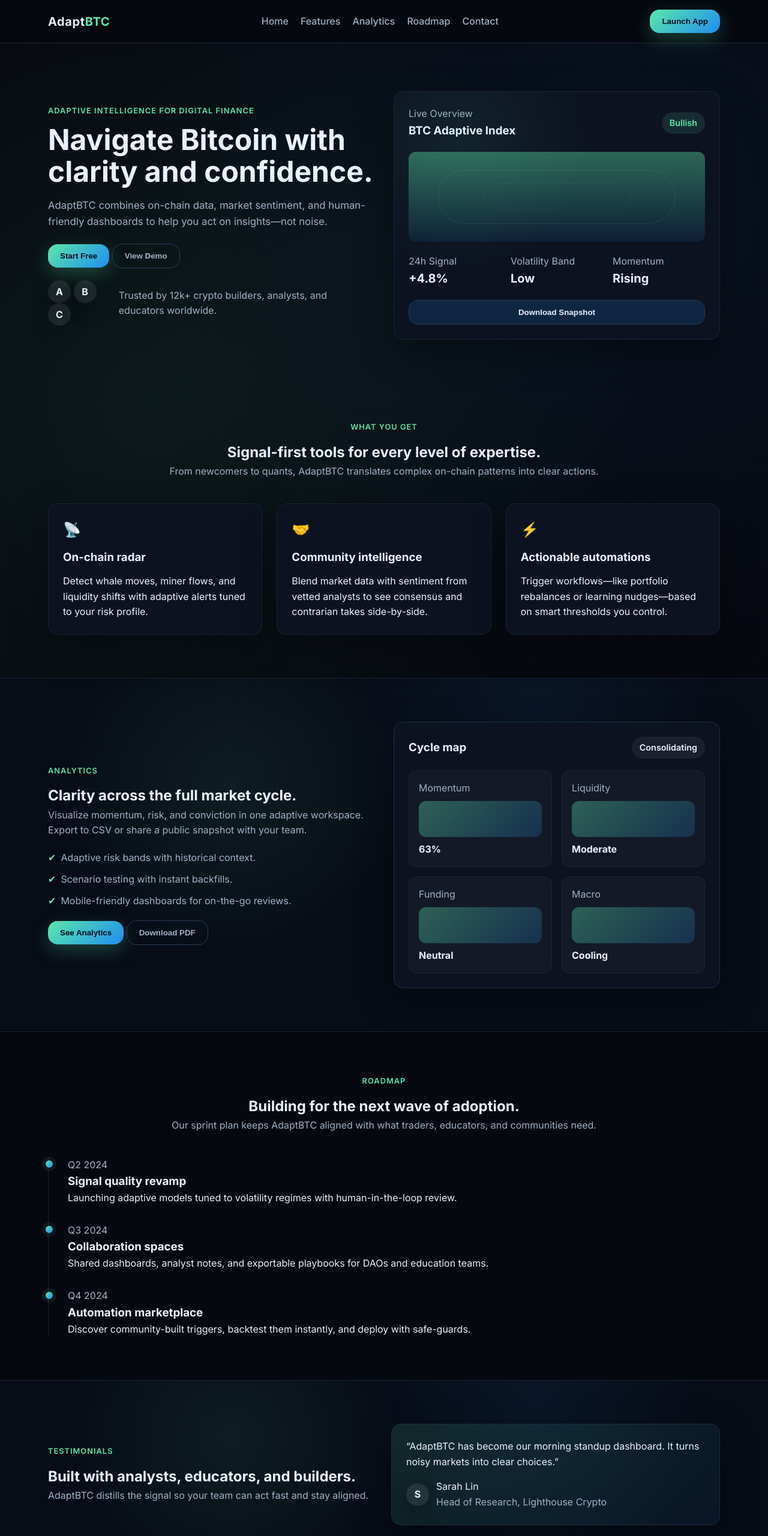
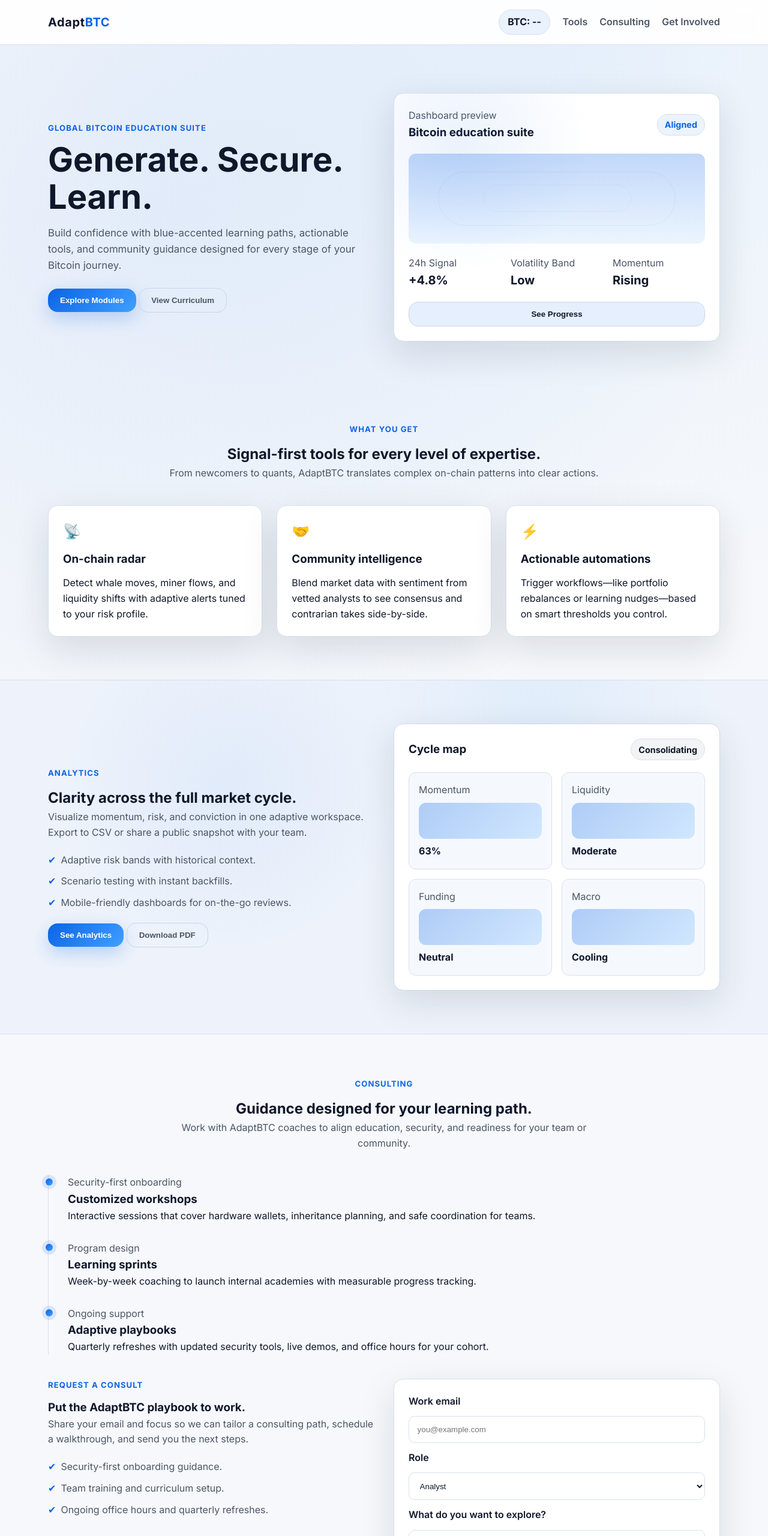
Before and after one commit to Jaycee21303/AdaptBTCstatic, a plain HTML site: page index.html in a window 1280 px wide. Shown: the top 2560 px of the page at 60% size. Drawn offline with Linux system fonts and the light colour scheme; no server answers.

Commit message:
Add consulting intake and donation updates

```diff
--- a/index.html
+++ b/index.html
@@ -13,15 +13,13 @@
 <body>
   <header class="site-header">
     <div class="container nav-container">
-      <div class="logo">Adapt<span>BTC</span></div>
+      <div class="logo" aria-label="AdaptBTC logo">Adapt<span>BTC</span></div>
       <nav class="nav" id="navMenu">
-        <a href="#hero">Home</a>
-        <a href="#features">Features</a>
-        <a href="#analytics">Analytics</a>
-        <a href="#roadmap">Roadmap</a>
-        <a href="#contact">Contact</a>
+        <span class="ticker" id="btcTicker" aria-live="polite">BTC: --</span>
+        <a href="#tools">Tools</a>
+        <a href="#consulting">Consulting</a>
+        <a href="#donate">Get Involved</a>
       </nav>
-      <button class="btn primary">Launch App</button>
       <button class="nav-toggle" id="navToggle" aria-label="Toggle navigation">
         <span></span><span></span><span></span>
       </button>
@@ -32,29 +30,21 @@
     <section id="hero" class="hero">
       <div class="container hero-grid">
         <div class="hero-text">
-          <p class="eyebrow">Adaptive intelligence for digital finance</p>
-          <h1>Navigate Bitcoin with clarity and confidence.</h1>
-          <p class="lead">AdaptBTC combines on-chain data, market sentiment, and human-friendly dashboards to help you act on insights—not noise.</p>
+          <p class="eyebrow">Global Bitcoin education suite</p>
+          <h1>Generate. Secure. Learn.</h1>
+          <p class="lead">Build confidence with blue-accented learning paths, actionable tools, and community guidance designed for every stage of your Bitcoin journey.</p>
           <div class="cta-group">
-            <button class="btn primary">Start Free</button>
-            <button class="btn ghost">View Demo</button>
-          </div>
-          <div class="social-proof">
-            <div class="avatars">
-              <span class="avatar">A</span>
-              <span class="avatar">B</span>
-              <span class="avatar">C</span>
-            </div>
-            <p>Trusted by 12k+ crypto builders, analysts, and educators worldwide.</p>
+            <button class="btn primary">Explore Modules</button>
+            <button class="btn ghost">View Curriculum</button>
           </div>
         </div>
         <div class="hero-card">
           <div class="card-header">
             <div>
-              <p class="muted">Live Overview</p>
-              <h3>BTC Adaptive Index</h3>
+              <p class="muted">Dashboard preview</p>
+              <h3>Bitcoin education suite</h3>
             </div>
-            <span class="status good">Bullish</span>
+            <span class="status good">Aligned</span>
           </div>
           <div class="chart" role="img" aria-label="Stylized sparkline chart"></div>
           <div class="metrics">
@@ -71,12 +61,12 @@
               <h4>Rising</h4>
             </div>
           </div>
-          <button class="btn secondary full">Download Snapshot</button>
+          <button class="btn secondary full">See Progress</button>
         </div>
       </div>
     </section>
 
-    <section id="features" class="section">
+    <section id="tools" class="section">
       <div class="container section-header">
         <p class="eyebrow">What you get</p>
         <h2>Signal-first tools for every level of expertise.</h2>
@@ -148,37 +138,66 @@
       </div>
     </section>
 
-    <section id="roadmap" class="section">
+    <section id="consulting" class="section">
       <div class="container section-header">
-        <p class="eyebrow">Roadmap</p>
-        <h2>Building for the next wave of adoption.</h2>
-        <p class="muted">Our sprint plan keeps AdaptBTC aligned with what traders, educators, and communities need.</p>
+        <p class="eyebrow">Consulting</p>
+        <h2>Guidance designed for your learning path.</h2>
+        <p class="muted">Work with AdaptBTC coaches to align education, security, and readiness for your team or community.</p>
       </div>
       <div class="container timeline">
         <div class="timeline-item">
           <div class="dot"></div>
           <div>
-            <p class="muted">Q2 2024</p>
-            <h3>Signal quality revamp</h3>
-            <p>Launching adaptive models tuned to volatility regimes with human-in-the-loop review.</p>
+            <p class="muted">Security-first onboarding</p>
+            <h3>Customized workshops</h3>
+            <p>Interactive sessions that cover hardware wallets, inheritance planning, and safe coordination for teams.</p>
           </div>
         </div>
         <div class="timeline-item">
           <div class="dot"></div>
           <div>
-            <p class="muted">Q3 2024</p>
-            <h3>Collaboration spaces</h3>
-            <p>Shared dashboards, analyst notes, and exportable playbooks for DAOs and education teams.</p>
+            <p class="muted">Program design</p>
+            <h3>Learning sprints</h3>
+            <p>Week-by-week coaching to launch internal academies with measurable progress tracking.</p>
           </div>
         </div>
         <div class="timeline-item">
           <div class="dot"></div>
           <div>
-            <p class="muted">Q4 2024</p>
-            <h3>Automation marketplace</h3>
-            <p>Discover community-built triggers, backtest them instantly, and deploy with safe-guards.</p>
+            <p class="muted">Ongoing support</p>
+            <h3>Adaptive playbooks</h3>
+            <p>Quarterly refreshes with updated security tools, live demos, and office hours for your cohort.</p>
           </div>
         </div>
+      </div>
+
+      <div class="container consulting-cta">
+        <div>
+          <p class="eyebrow">Request a consult</p>
+          <h3>Put the AdaptBTC playbook to work.</h3>
+          <p class="muted">Share your email and focus so we can tailor a consulting path, schedule a walkthrough, and send you the next steps.</p>
+          <ul class="checklist">
+            <li>Security-first onboarding guidance.</li>
+            <li>Team training and curriculum setup.</li>
+            <li>Ongoing office hours and quarterly refreshes.</li>
+          </ul>
+        </div>
+        <form class="card form" id="interestForm">
+          <label for="email">Work email</label>
+          <input type="email" id="email" name="email" placeholder="you@example.com" required>
+          <label for="role">Role</label>
+          <select id="role" name="role">
+            <option>Analyst</option>
+            <option>Educator</option>
+            <option>Researcher</option>
+            <option>Community Lead</option>
+            <option>Investor</option>
+          </select>
+          <label for="message">What do you want to explore?</label>
+          <textarea id="message" name="message" rows="3" placeholder="Signals, dashboards, automations..."></textarea>
+          <button type="submit" class="btn primary full">Request access</button>
+          <p class="form-feedback" id="formFeedback" role="status" aria-live="polite"></p>
+        </form>
       </div>
     </section>
 
@@ -202,29 +221,27 @@
       </div>
     </section>
 
-    <section id="contact" class="section cta">
+    <section id="donate" class="section cta">
       <div class="container cta-grid">
         <div>
-          <p class="eyebrow">Get started</p>
-          <h2>Ready to adapt faster?</h2>
-          <p class="muted">Join thousands of investors, educators, and communities building with AdaptBTC insights.</p>
+          <p class="eyebrow">Get involved</p>
+          <h2>Support AdaptBTC's education mission.</h2>
+          <p class="muted">Your donation fuels open Bitcoin education, community workshops, and new tool development for learners worldwide.</p>
+          <ul class="checklist">
+            <li>Fund scholarships for new Bitcoin learners.</li>
+            <li>Back local meetups and virtual clinics.</li>
+            <li>Accelerate new tools built by AdaptBTC.</li>
+          </ul>
         </div>
-        <form class="card form" id="interestForm">
-          <label for="email">Work email</label>
-          <input type="email" id="email" name="email" placeholder="you@example.com" required>
-          <label for="role">Role</label>
-          <select id="role" name="role">
-            <option>Analyst</option>
-            <option>Educator</option>
-            <option>Researcher</option>
-            <option>Community Lead</option>
-            <option>Investor</option>
-          </select>
-          <label for="message">What do you want to explore?</label>
-          <textarea id="message" name="message" rows="3" placeholder="Signals, dashboards, automations..."></textarea>
-          <button type="submit" class="btn primary full">Request access</button>
-          <p class="form-feedback" id="formFeedback" role="status" aria-live="polite"></p>
-        </form>
+        <div class="card donation">
+          <p class="muted">Send BTC to:</p>
+          <p class="strong">bc1qadaptbtc4learners0000000000</p>
+          <p class="muted">Or donate via USD to keep the education hub running.</p>
+          <div class="cta-group">
+            <button class="btn primary full">Donate in BTC</button>
+            <button class="btn secondary full">Donate in USD</button>
+          </div>
+        </div>
       </div>
     </section>
   </main>
@@ -236,10 +253,10 @@
           <p class="muted">Adaptive Bitcoin intelligence built for humans.</p>
         </div>
         <div class="footer-links">
-        <a href="#features">Features</a>
+          <a href="#tools">Tools</a>
           <a href="#analytics">Analytics</a>
-        <a href="#roadmap">Roadmap</a>
-        <a href="#contact">Contact</a>
+          <a href="#consulting">Consulting</a>
+          <a href="#donate">Get Involved</a>
         </div>
         <div class="footer-actions">
           <button class="btn secondary">Status</button>
--- a/script.js
+++ b/script.js
@@ -2,6 +2,7 @@
 const navMenu = document.getElementById('navMenu');
 const form = document.getElementById('interestForm');
 const feedback = document.getElementById('formFeedback');
+const btcTicker = document.getElementById('btcTicker');
 
 navToggle?.addEventListener('click', () => {
   navMenu?.classList.toggle('open');
@@ -16,3 +17,44 @@
   feedback.style.color = 'var(--primary)';
   form.reset();
 });
+
+async function fetchCoinbasePrice() {
+  const response = await fetch('https://api.coinbase.com/v2/prices/BTC-USD/spot');
+  if (!response.ok) throw new Error('Coinbase request failed');
+
+  const data = await response.json();
+  const amount = parseFloat(data?.data?.amount);
+  if (Number.isFinite(amount)) return amount;
+
+  throw new Error('Coinbase returned no price');
+}
+
+async function fetchCoingeckoPrice() {
+  const response = await fetch('https://api.coingecko.com/api/v3/simple/price?ids=bitcoin&vs_currencies=usd&precision=2');
+  if (!response.ok) throw new Error('Coingecko request failed');
+
+  const data = await response.json();
+  const amount = parseFloat(data?.bitcoin?.usd);
+  if (Number.isFinite(amount)) return amount;
+
+  throw new Error('Coingecko returned no price');
+}
+
+async function updateTicker() {
+  if (!btcTicker) return;
+
+  btcTicker.textContent = 'BTC: updating…';
+
+  try {
+    const price = await fetchCoinbasePrice().catch(fetchCoingeckoPrice);
+
+    btcTicker.textContent = price
+      ? `BTC: $${Number(price).toLocaleString(undefined, { minimumFractionDigits: 2, maximumFractionDigits: 2 })}`
+      : 'BTC: --';
+  } catch (error) {
+    btcTicker.textContent = 'BTC: --';
+  }
+}
+
+updateTicker();
+setInterval(updateTicker, 30000);
--- a/styles.css
+++ b/styles.css
@@ -1,13 +1,13 @@
 :root {
-  --bg: #06080f;
-  --panel: #0c1220;
-  --muted: #9fb0c3;
-  --text: #eaf2ff;
-  --primary: #5be7a9;
-  --secondary: #1f8ef1;
-  --border: #1b2436;
-  --gradient: linear-gradient(135deg, #5be7a9, #1f8ef1);
-  --shadow: 0 20px 60px rgba(0, 0, 0, 0.35);
+  --bg: #f6f8fb;
+  --panel: #ffffff;
+  --muted: #4b5565;
+  --text: #0f172a;
+  --primary: #0b63e6;
+  --secondary: #1b8ff3;
+  --border: #d9dfeb;
+  --gradient: linear-gradient(135deg, #0b63e6, #41a0ff);
+  --shadow: 0 20px 60px rgba(15, 23, 42, 0.12);
   --radius: 16px;
 }
 
@@ -19,8 +19,8 @@
 
 body {
   font-family: 'Inter', system-ui, -apple-system, sans-serif;
-  background: radial-gradient(circle at 20% 20%, rgba(91, 231, 169, 0.08), transparent 28%),
-    radial-gradient(circle at 80% 10%, rgba(31, 142, 241, 0.08), transparent 26%),
+  background: radial-gradient(circle at 20% 10%, rgba(11, 99, 230, 0.08), transparent 28%),
+    radial-gradient(circle at 80% 0%, rgba(65, 160, 255, 0.08), transparent 26%),
     var(--bg);
   color: var(--text);
   line-height: 1.6;
@@ -41,7 +41,7 @@
   position: sticky;
   top: 0;
   z-index: 10;
-  background: rgba(6, 8, 15, 0.9);
+  background: rgba(255, 255, 255, 0.92);
   backdrop-filter: blur(10px);
   border-bottom: 1px solid var(--border);
 }
@@ -58,6 +58,7 @@
   font-size: 1.25rem;
   font-weight: 700;
   letter-spacing: 0.03em;
+  color: #0f172a;
 }
 
 .logo span {
@@ -70,14 +71,24 @@
   align-items: center;
 }
 
-.nav a {
+.nav a,
+.ticker {
   color: var(--muted);
-  font-weight: 500;
+  font-weight: 600;
   transition: color 0.2s ease;
 }
 
 .nav a:hover {
   color: var(--text);
+}
+
+.ticker {
+  padding: 0.45rem 0.9rem;
+  background: rgba(11, 99, 230, 0.08);
+  border: 1px solid var(--border);
+  border-radius: 999px;
+  color: var(--text);
+  font-weight: 700;
 }
 
 .nav-toggle {
@@ -101,32 +112,34 @@
   border: 1px solid var(--border);
   border-radius: var(--radius);
   padding: 0.75rem 1.25rem;
-  font-weight: 600;
+  font-weight: 700;
   color: var(--text);
-  background: transparent;
-  transition: transform 0.2s ease, box-shadow 0.2s ease, border-color 0.2s ease;
+  background: #fff;
+  transition: transform 0.2s ease, box-shadow 0.2s ease, border-color 0.2s ease, background 0.2s ease;
 }
 
 .btn.primary {
   background: var(--gradient);
-  color: #04101b;
+  color: #ffffff;
   border: none;
-  box-shadow: 0 10px 30px rgba(91, 231, 169, 0.25);
+  box-shadow: 0 10px 30px rgba(11, 99, 230, 0.25);
 }
 
 .btn.secondary {
-  background: rgba(31, 142, 241, 0.16);
-  border-color: #2a3d58;
+  background: rgba(11, 99, 230, 0.1);
+  border-color: #c8d5f0;
+  color: #0f172a;
 }
 
 .btn.ghost {
-  border-color: #2a3d58;
+  border-color: #c8d5f0;
   color: var(--muted);
+  background: transparent;
 }
 
 .btn:hover {
   transform: translateY(-1px);
-  box-shadow: 0 15px 35px rgba(0, 0, 0, 0.25);
+  box-shadow: 0 15px 35px rgba(15, 23, 42, 0.14);
 }
 
 .btn.full {
@@ -139,9 +152,9 @@
 }
 
 .surface {
-  background: radial-gradient(circle at 30% 30%, rgba(91, 231, 169, 0.08), transparent 30%),
-    radial-gradient(circle at 70% 10%, rgba(31, 142, 241, 0.08), transparent 30%),
-    #070c16;
+  background: radial-gradient(circle at 30% 30%, rgba(11, 99, 230, 0.06), transparent 30%),
+    radial-gradient(circle at 70% 10%, rgba(65, 160, 255, 0.08), transparent 30%),
+    #eef3fb;
   border-top: 1px solid var(--border);
   border-bottom: 1px solid var(--border);
 }
@@ -164,7 +177,7 @@
 }
 
 .hero-text h1 {
-  font-size: clamp(2rem, 4vw, 3rem);
+  font-size: clamp(2.25rem, 4.5vw, 3.5rem);
   line-height: 1.1;
   margin-bottom: 1rem;
 }
@@ -177,10 +190,10 @@
 
 .eyebrow {
   color: var(--primary);
-  font-weight: 600;
+  font-weight: 700;
   letter-spacing: 0.08em;
   text-transform: uppercase;
-  font-size: 0.8rem;
+  font-size: 0.82rem;
   margin-bottom: 0.75rem;
 }
 
@@ -206,7 +219,7 @@
   content: '';
   position: absolute;
   inset: 0;
-  background: radial-gradient(circle at 20% 20%, rgba(91, 231, 169, 0.08), transparent 40%);
+  background: radial-gradient(circle at 20% 20%, rgba(11, 99, 230, 0.08), transparent 40%);
   pointer-events: none;
 }
 
@@ -224,17 +237,24 @@
   gap: 0.35rem;
   padding: 0.35rem 0.75rem;
   border-radius: 999px;
-  font-weight: 600;
+  font-weight: 700;
   font-size: 0.9rem;
   border: 1px solid var(--border);
 }
 
-.status.good { background: rgba(91, 231, 169, 0.12); color: var(--primary); }
-.status.neutral { background: rgba(255, 255, 255, 0.06); color: var(--text); }
+.status.good {
+  background: rgba(11, 99, 230, 0.08);
+  color: var(--primary);
+}
+
+.status.neutral {
+  background: rgba(15, 23, 42, 0.05);
+  color: var(--text);
+}
 
 .chart {
   height: 150px;
-  background: linear-gradient(180deg, rgba(91, 231, 169, 0.4), rgba(31, 142, 241, 0.1));
+  background: linear-gradient(180deg, rgba(11, 99, 230, 0.25), rgba(65, 160, 255, 0.1));
   border-radius: calc(var(--radius) - 4px);
   margin-bottom: 1.25rem;
   position: relative;
@@ -247,12 +267,12 @@
   position: absolute;
   inset: 20% 10%;
   border-radius: 999px;
-  border: 1px solid rgba(255, 255, 255, 0.08);
+  border: 1px solid rgba(15, 23, 42, 0.05);
 }
 
 .chart::after {
   inset: 35% 25%;
-  opacity: 0.5;
+  opacity: 0.6;
 }
 
 .metrics {
@@ -289,7 +309,7 @@
 }
 
 .analytics-card {
-  border-color: #1e3048;
+  border-color: #cfd9ee;
 }
 
 .chart-grid {
@@ -299,7 +319,7 @@
 }
 
 .chart-box {
-  background: rgba(255, 255, 255, 0.03);
+  background: rgba(11, 99, 230, 0.04);
   border: 1px solid var(--border);
   border-radius: calc(var(--radius) - 4px);
   padding: 1rem;
@@ -307,7 +327,7 @@
 
 .mini-chart {
   height: 60px;
-  background: linear-gradient(135deg, rgba(91, 231, 169, 0.35), rgba(31, 142, 241, 0.2));
+  background: linear-gradient(135deg, rgba(11, 99, 230, 0.3), rgba(65, 160, 255, 0.2));
   border-radius: 12px;
   margin: 0.5rem 0;
 }
@@ -336,7 +356,7 @@
   position: absolute;
   left: -1.81rem;
   top: 0.35rem;
-  box-shadow: 0 0 0 6px rgba(91, 231, 169, 0.08);
+  box-shadow: 0 0 0 6px rgba(11, 99, 230, 0.12);
 }
 
 .testimonial {
@@ -347,8 +367,8 @@
 }
 
 .quote {
-  background: linear-gradient(135deg, rgba(91, 231, 169, 0.12), rgba(31, 142, 241, 0.08));
-  border: 1px solid #1f2c44;
+  background: linear-gradient(135deg, rgba(11, 99, 230, 0.1), rgba(65, 160, 255, 0.08));
+  border: 1px solid #cbd8f5;
 }
 
 .quote-meta {
@@ -362,13 +382,13 @@
   width: 38px;
   height: 38px;
   border-radius: 50%;
-  background: rgba(255, 255, 255, 0.08);
+  background: rgba(11, 99, 230, 0.12);
   display: inline-flex;
   align-items: center;
   justify-content: center;
   font-weight: 700;
   color: var(--text);
-  box-shadow: 0 10px 30px rgba(0, 0, 0, 0.28);
+  box-shadow: 0 10px 30px rgba(15, 23, 42, 0.12);
 }
 
 .social-proof {
@@ -383,7 +403,7 @@
 }
 
 .cta {
-  background: linear-gradient(145deg, rgba(91, 231, 169, 0.12), rgba(31, 142, 241, 0.12));
+  background: linear-gradient(145deg, rgba(11, 99, 230, 0.08), rgba(65, 160, 255, 0.1));
   border-top: 1px solid var(--border);
 }
 
@@ -394,15 +414,25 @@
   align-items: center;
 }
 
+.consulting-cta {
+  display: grid;
+  grid-template-columns: repeat(auto-fit, minmax(280px, 1fr));
+  gap: 2rem;
+  align-items: start;
+  margin-top: 2.5rem;
+}
+
 .form {
   display: grid;
   gap: 0.75rem;
 }
 
-input, select, textarea {
+input,
+select,
+textarea {
   width: 100%;
   padding: 0.85rem;
-  background: rgba(255, 255, 255, 0.04);
+  background: rgba(255, 255, 255, 0.9);
   border: 1px solid var(--border);
   border-radius: calc(var(--radius) - 6px);
   color: var(--text);
@@ -415,7 +445,18 @@
 .form-feedback {
   min-height: 1.25rem;
   color: var(--primary);
-  font-weight: 600;
+  font-weight: 700;
+}
+
+.donation {
+  display: grid;
+  gap: 0.75rem;
+}
+
+.strong {
+  font-weight: 800;
+  font-size: 1.05rem;
+  color: var(--text);
 }
 
 .checklist {
@@ -436,7 +477,7 @@
   padding: 2rem 0;
   text-align: center;
   border-top: 1px solid var(--border);
-  background: #04070d;
+  background: #ffffff;
 }
 
 .footer-grid {
@@ -461,6 +502,7 @@
 
 .tiny {
   font-size: 0.85rem;
+  color: var(--muted);
 }
 
 @media (max-width: 820px) {
@@ -473,7 +515,7 @@
     position: absolute;
     top: 64px;
     right: 1rem;
-    background: #0c1220;
+    background: #ffffff;
     border: 1px solid var(--border);
     border-radius: var(--radius);
     padding: 1rem;
```
Lines whose indentation alone changed are shown as unchanged.
